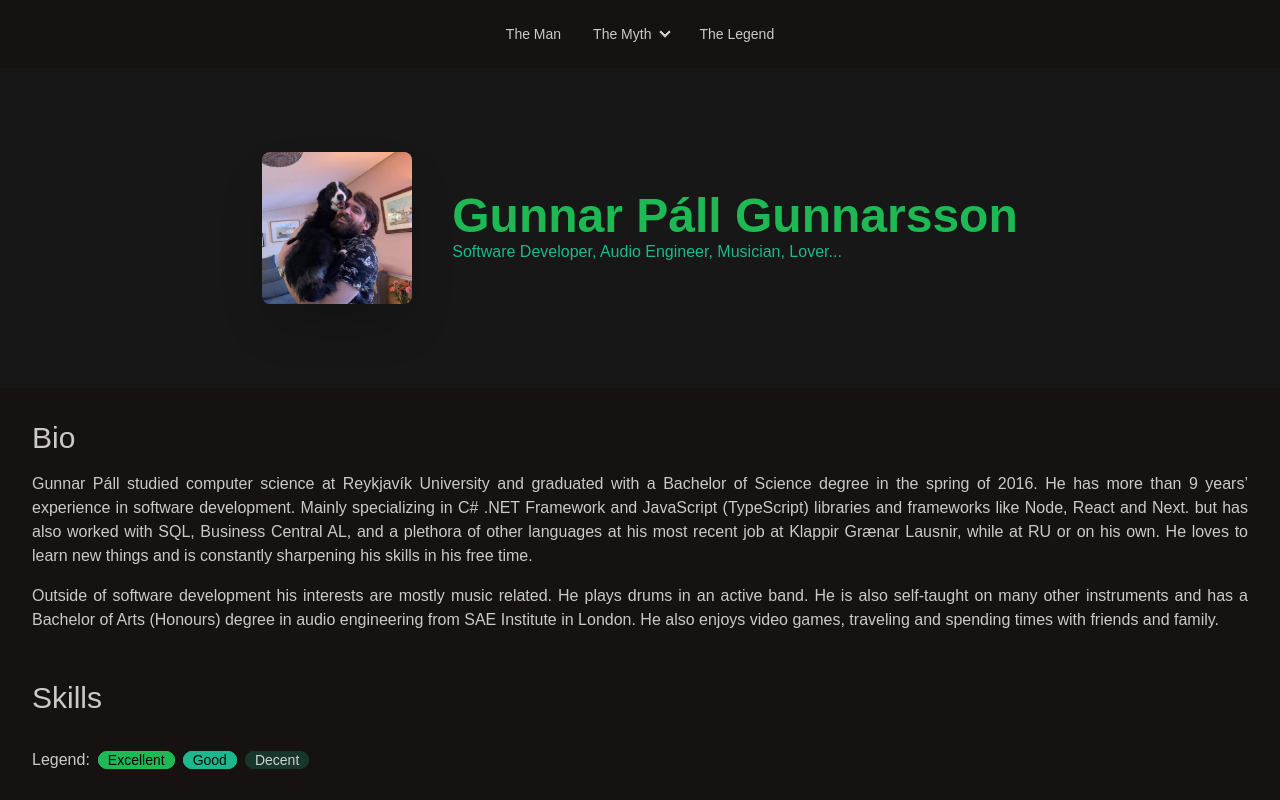
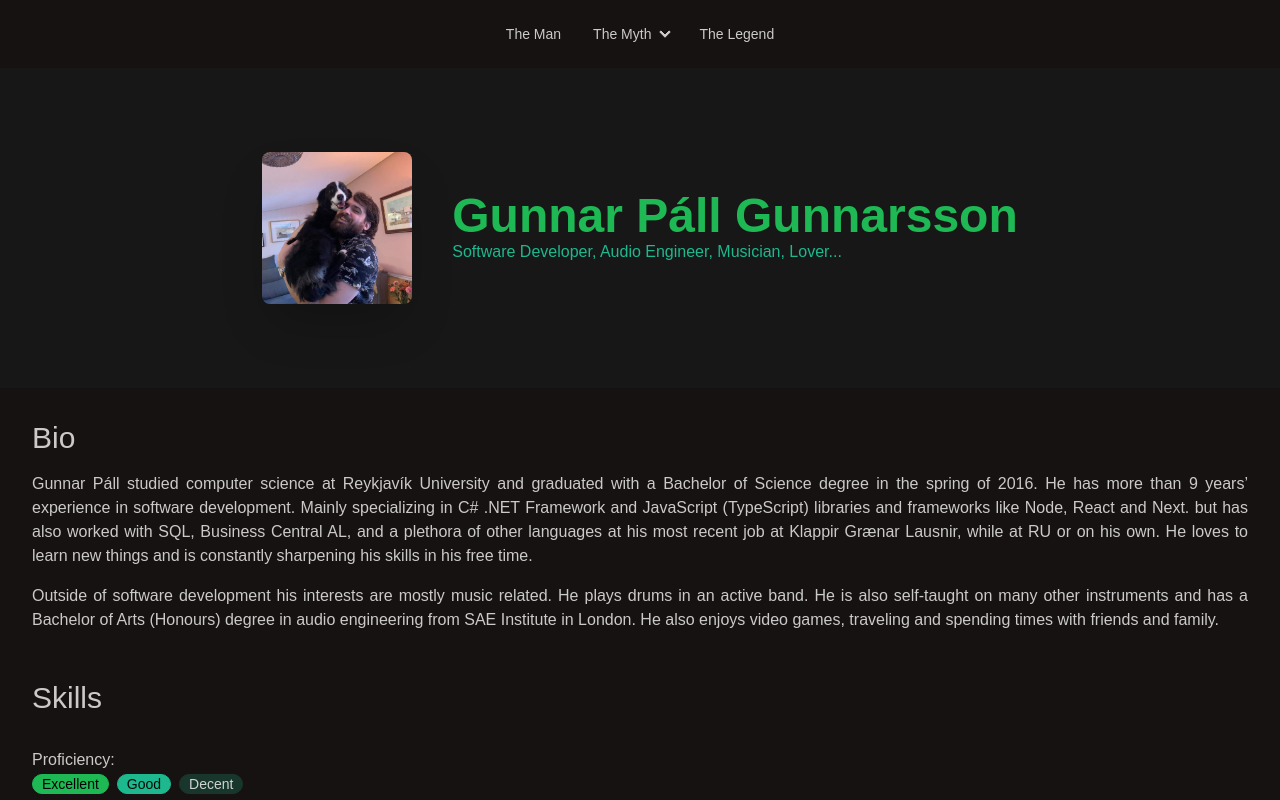
Before and after one commit to Palli-Moon/portfolio, a Next.js app: page / in a window 1280 px wide. Shown: the top 800 px of the page. Built offline with nearby package versions, Linux system fonts and the light colour scheme.

Commit message:
Styling cleanup

```diff
--- a/src/components/ui/hero.tsx
+++ b/src/components/ui/hero.tsx
@@ -4,7 +4,7 @@ export default function Hero() {
   return (
     <div className='hero min-h-[40vh] bg-neutral-900'>
       <div className='hero-content flex-col lg:flex-row gap-10'>
-        <Image src='/palli.jpg' className='max-w-sm rounded-lg shadow-2xl' priority alt='image' width={150} height={150} />
+        <Image src='/palli.jpg' className='max-w-sm rounded-lg shadow-2xl' priority alt='A picture of Palli' width={150} height={150} />
         <div>
           <h1 className='text-5xl font-bold text-primary'>Gunnar Páll Gunnarsson</h1>
           <p className='text-muted-foreground text-secondary'>Software Developer, Audio Engineer, Musician, Lover...</p>
--- a/src/components/ui/skillList.tsx
+++ b/src/components/ui/skillList.tsx
@@ -4,21 +4,21 @@ export default function SkillList(props: { title: string; skills: Skill[] }) {
   const { title, skills } = props;
 
   return (
-    <ul className='my-8'>
-      <li className='mr-2 inline'>{title}:</li>
+    <div className='my-8'>
+      <div className='mr-2'>{title}:</div>
       {skills.map((s) => {
         return (
-          <li
+          <div
             key={s.title}
-            className={`mr-2 inline badge
+            className={`mr-2 badge
                 ${s.level === LevelStyle.Excellent && 'badge-primary'}
                 ${s.level === LevelStyle.Good && 'badge-secondary'}
                 ${s.level === LevelStyle.Decent && 'badge-neutral'}`}
           >
             {s.title}
-          </li>
+          </div>
         );
       })}
-    </ul>
+    </div>
   );
 }
--- a/src/components/ui/skills.tsx
+++ b/src/components/ui/skills.tsx
@@ -53,7 +53,7 @@ export default function Skills() {
   return (
     <div className='pb-8'>
       <h1 className='text-3xl'>Skills</h1>
-      <SkillList title='Legend' skills={legend} />
+      <SkillList title='Proficiency' skills={legend} />
       <SkillList title='Programming' skills={programming} />
       <SkillList title='Libraries & Frameworks' skills={frameWorks} />
       <SkillList title='Tools & Other Skills' skills={tools} />
```
